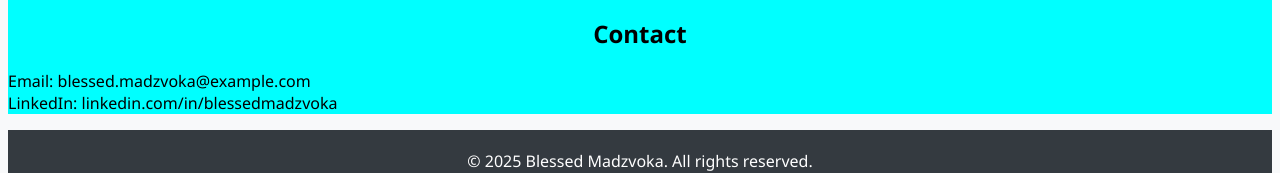
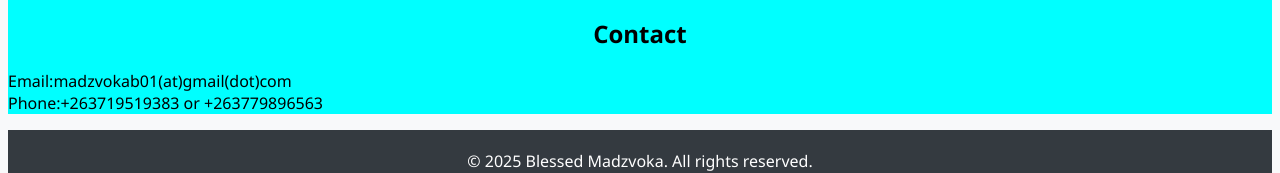
Before and after one commit to r246593q-sys/my-portfolio2, a plain HTML site: page index.html in a window 1280 px wide. Shown: the part 950-1123 px from the top of the page. Drawn offline with nearby package versions, Linux system fonts and the light colour scheme; files that its build step writes are made by us from their sources.

Commit message:
Fix HTML syntax errors and improve contact section

```diff
--- a/index.html
+++ b/index.html
@@ -104,8 +104,8 @@
   <section class="container">
     <h2 class="section-title">Contact</h2>
     <p class="text-center">
-      Email: blessed.madzvoka@example.com<br />
-      LinkedIn: linkedin.com/in/blessedmadzvoka
+      Email:<a mailto:madzvokab01@gmail.com>madzvokab01(at)gmail(dot)com</a><br />
+      Phone:<a tel:+263719519383 >+263719519383</a> or <a tel:+263779896563>+263779896563</a>
     </p>
   </section>
   </div>
```
